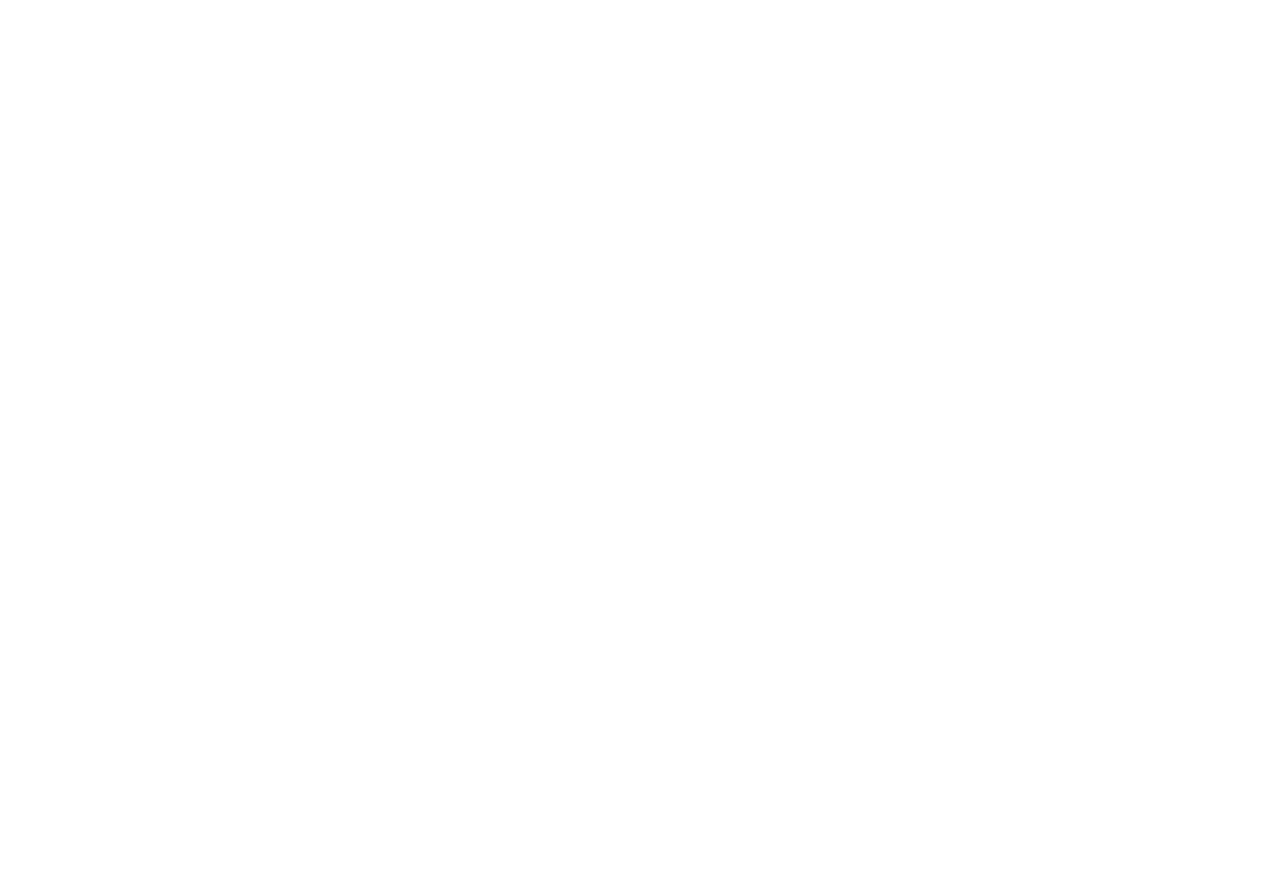
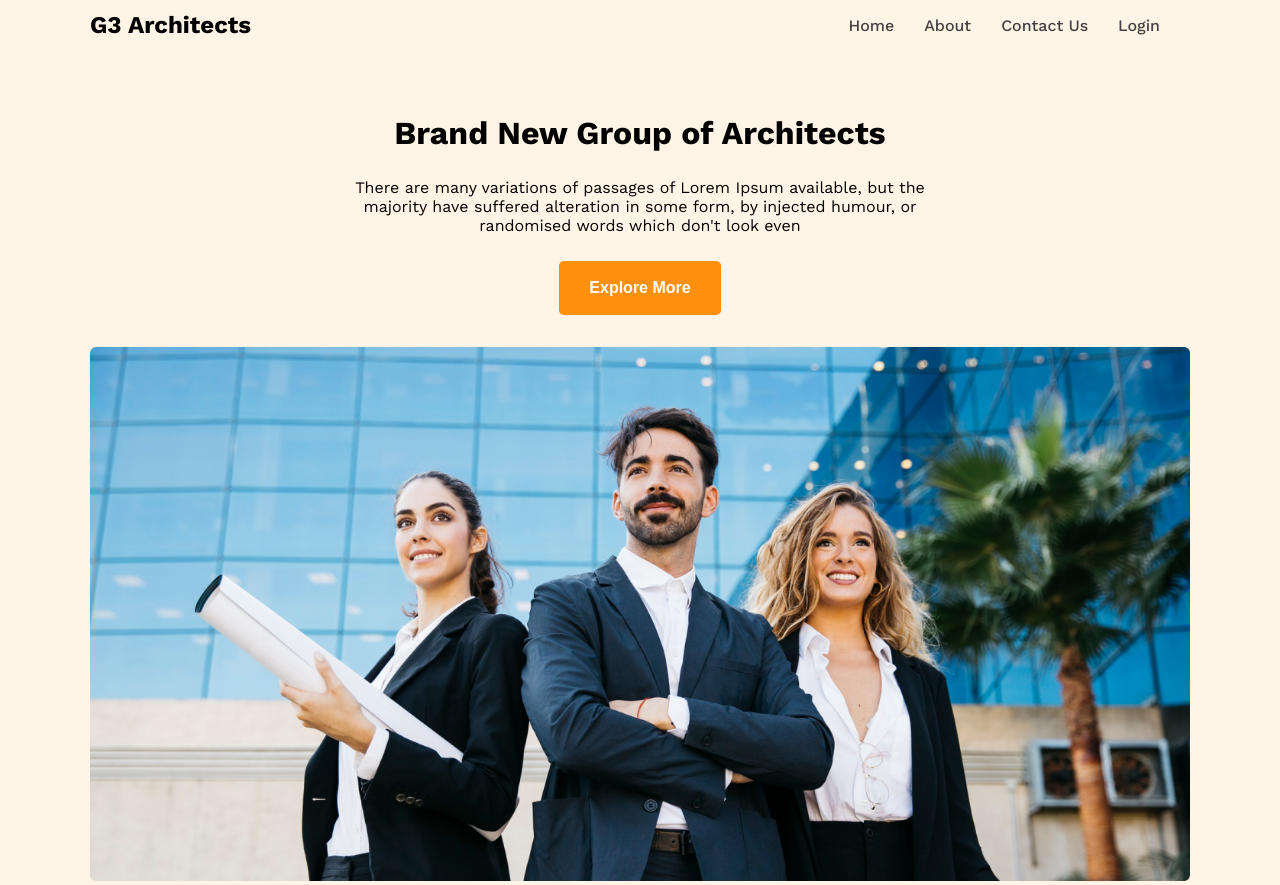
Before and after one commit to shravantidas/g3, a plain HTML site: page index.html in a window 1280 px wide. Before the commit the page ends 800 px from the top, so only its background shows below. Drawn offline with nearby package versions, Linux system fonts and the light colour scheme.

Commit message:
header part added

```diff
--- a/css/style.css
+++ b/css/style.css
@@ -0,0 +1,89 @@
+@import url('https://fonts.googleapis.com/css2?family=Work+Sans:ital,wght@0,100..900;1,100..900&display=swap');
+*{
+    margin: 0;
+    padding: 0;
+}
+body{
+    font-family: "Work Sans", sans-serif;
+}
+.display-flex{
+    display: flex;
+}
+.text-gray{
+    color: #424242;
+}
+.text-light-gray{
+    color: #727272;
+}
+.brand{
+    font-weight: 700;
+    font-size: 1.5rem;
+}
+.btn-primary{
+    background-color:#FF900E;
+    color:white ;
+    border: none;
+    border-radius: 5px;
+    padding:18px 30px;
+    font-size: 1rem;
+    font-weight: 600;
+}
+.bg-light{
+    background: rgba(255, 144, 14, 0.1);
+}
+.navbar{
+   justify-content: space-between;
+   align-items: center;
+}
+.nav-item{
+    list-style: none;
+    margin-right: 30px;
+}
+.nav-link{
+    text-decoration: none;
+    font-weight: 500;
+}
+.navbar,.banner{
+    max-width: 1100px;
+    margin: 0 auto;
+    padding-top:0.7rem;
+}
+.banner-content{
+    max-width: 600px;
+    margin: 0 auto;
+    text-align: center;
+    margin-top: 4rem;
+}
+.banner-title{
+    font-size: 2rem;
+    font-weight: 700;
+}
+.banner-description{
+    margin-top: 1.6rem;
+    margin-bottom: 1.6rem;
+}
+.banner button{
+    margin-bottom: 2rem;
+}
+.banner-img{
+    background-size: cover;
+    background-position: center;
+    background-repeat: no-repeat;
+    width: 100%;
+}
+@media screen and (max-width:576px){
+    .navbar,.nav-links{
+        flex-direction: column;
+        align-items: center;
+    }
+    .brand{
+        margin-top: 1.5rem;
+        margin-bottom: 1rem;
+    }
+   .banner{
+    padding-top: 0;
+   }
+   .banner-content{
+    margin-top: 2rem;
+   }
+}
--- a/index.html
+++ b/index.html
@@ -1,20 +1,42 @@
 <!DOCTYPE html>
 <html lang="en">
+
 <head>
     <meta charset="UTF-8">
     <meta name="viewport" content="width=device-width, initial-scale=1.0">
     <link rel="stylesheet" href="css/style.css">
     <title>G3 Architecture</title>
 </head>
+
 <body>
-   <header>
+    <header class="bg-light">
+        <nav class="navbar display-flex">
+            <h3 class="brand">G3 Architects</h3>
+            <ul class="nav-links display-flex">
+                <li class="nav-item"><a href="" class="nav-link text-gray">Home</a></li>
+                <li class="nav-item"><a href="" class="nav-link text-gray">About</a></li>
+                <li class="nav-item"><a href="" class="nav-link text-gray">Contact Us</a></li>
+                <li class="nav-item"><a href="" class="nav-link text-gray">Login</a></li>
+            </ul>
+        </nav>
+        <div class="banner">
+           <div class="banner-content">
+            <h1 class="banner-title">
+                Brand New
+                Group of Architects
+            </h1>
+            <p class="banner-description">There are many variations of passages of Lorem Ipsum available, but the majority have suffered alteration in some form, by injected humour, or randomised words which don't look even</p>
+            <button class="btn-primary">Explore More</button>
+           </div>
+           <img src="images/banner.png" class="banner-img" alt="">
+        </div>
+    </header>
+    <main>
 
-   </header>
-   <main>
+    </main>
+    <footer>
 
-   </main>
-   <footer>
+    </footer>
+</body>
 
-   </footer>
-</body>
 </html>
```
